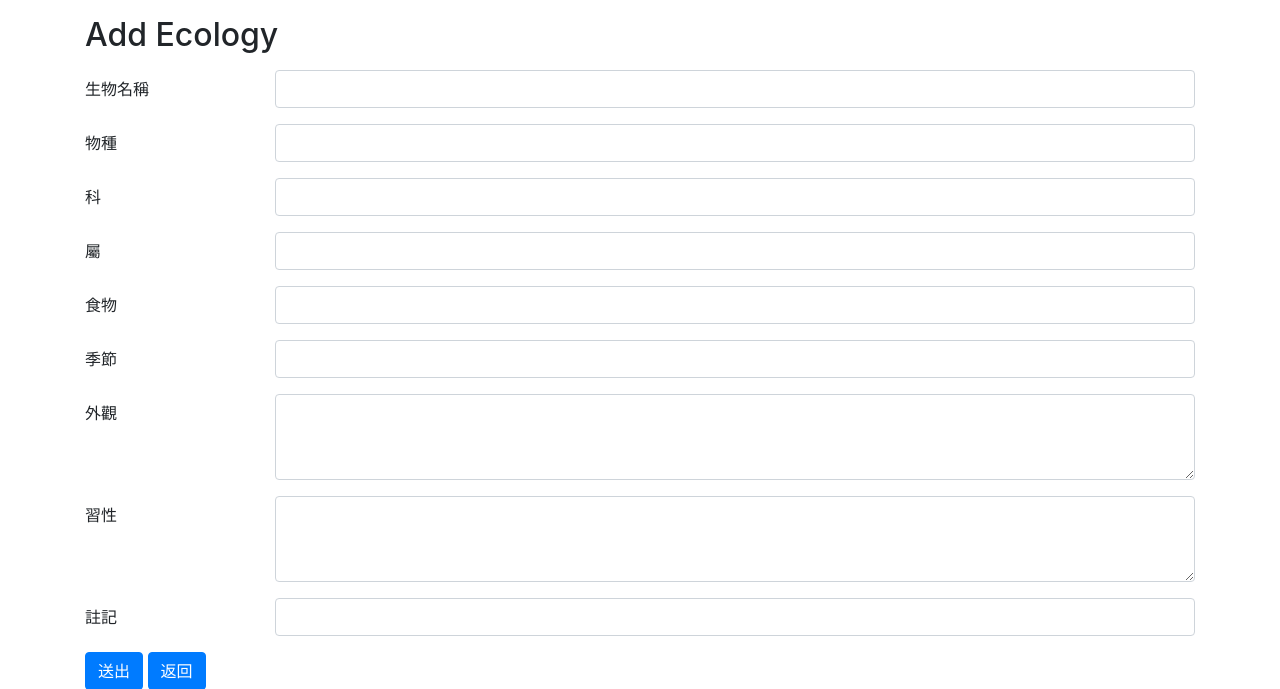
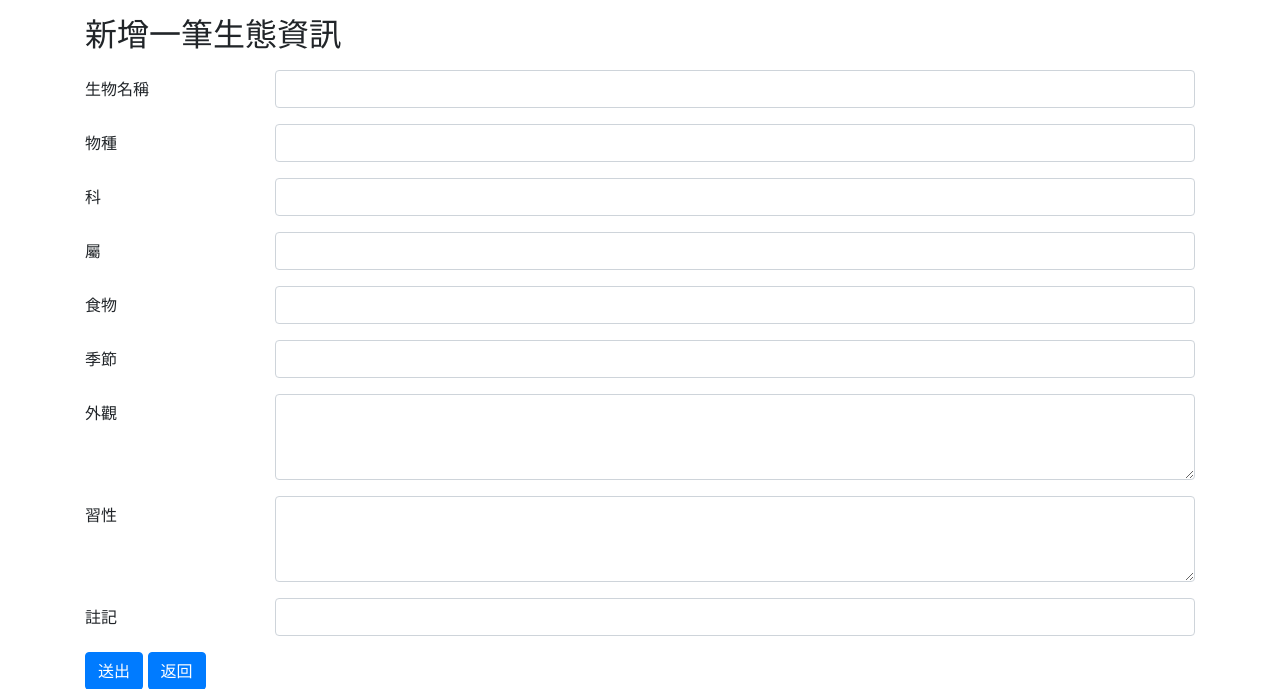
Before and after one commit to SE-Frog/Ecology_frontend, a PHP site: page /SearchView_add.php in a window 1280 px wide. Shown: the part 59-748 px from the top of the page. Run offline with PHP 8.4, Linux system fonts and the light colour scheme; the visitor is signed in with stand-in values (Sample User, id 1).

Commit message:
中文化

```diff
--- a/Views/SearchView_add.php
+++ b/Views/SearchView_add.php
@@ -15,7 +15,7 @@
 </head>
 <body>
   <div class="container mt-3">
-    <h2 class="mb-3">Add Ecology</h2>
+    <h2 class="mb-3">新增一筆生態資訊</h2>
     <form method="post" action="../Control/Control.php?act=createEcology">
       <div class="form-group row">
         <label for="organismname" class="col-md-2 col-form-label">生物名稱</label>
```
